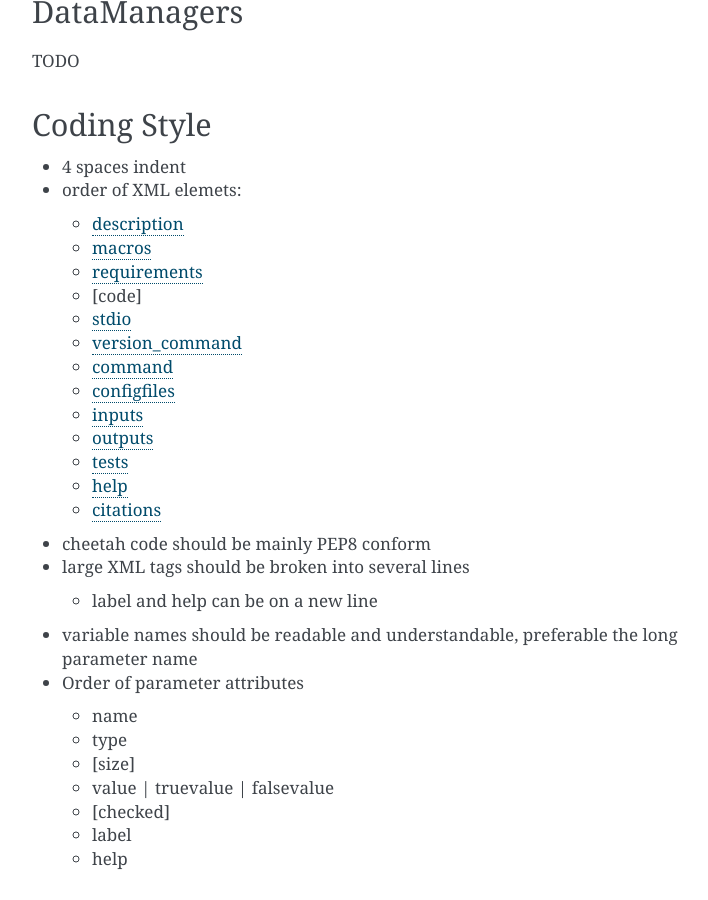
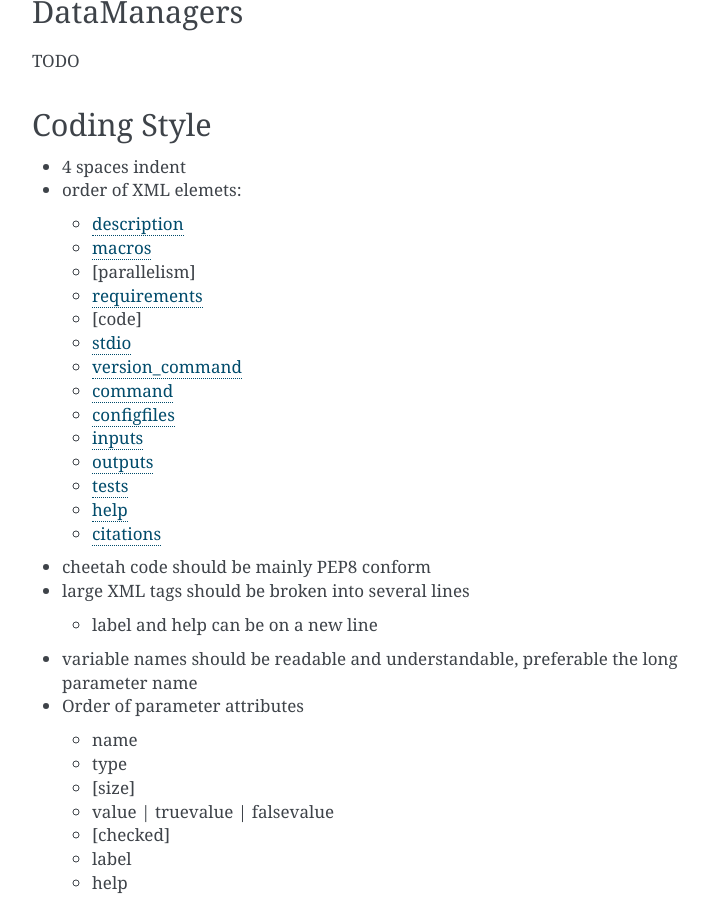
Before and after one commit to galaxy-iuc/standards, a Sphinx documentation site: the page built from docs/best_practices/tool_xml.rst, in a window 1280 px wide and 900 px high, scrolled down 2644 px. Shown: the whole window, without its empty margins (388-1096 px from the left). Built offline with Sphinx 7.4.7, drawn with Linux system fonts in a browser that asks for light colours.

Commit message:
Add parallelism to best pratice tool list.
See also https://github.com/galaxyproject/planemo/issues/132#issuecomment-97142030.

```diff
--- a/docs/best_practices/tool_xml.rst
+++ b/docs/best_practices/tool_xml.rst
@@ -141,6 +141,7 @@ Coding Style
 
   * `description`_
   * `macros`_
+  * [parallelism]
   * `requirements`_
   * [code]
   * `stdio`_
```
